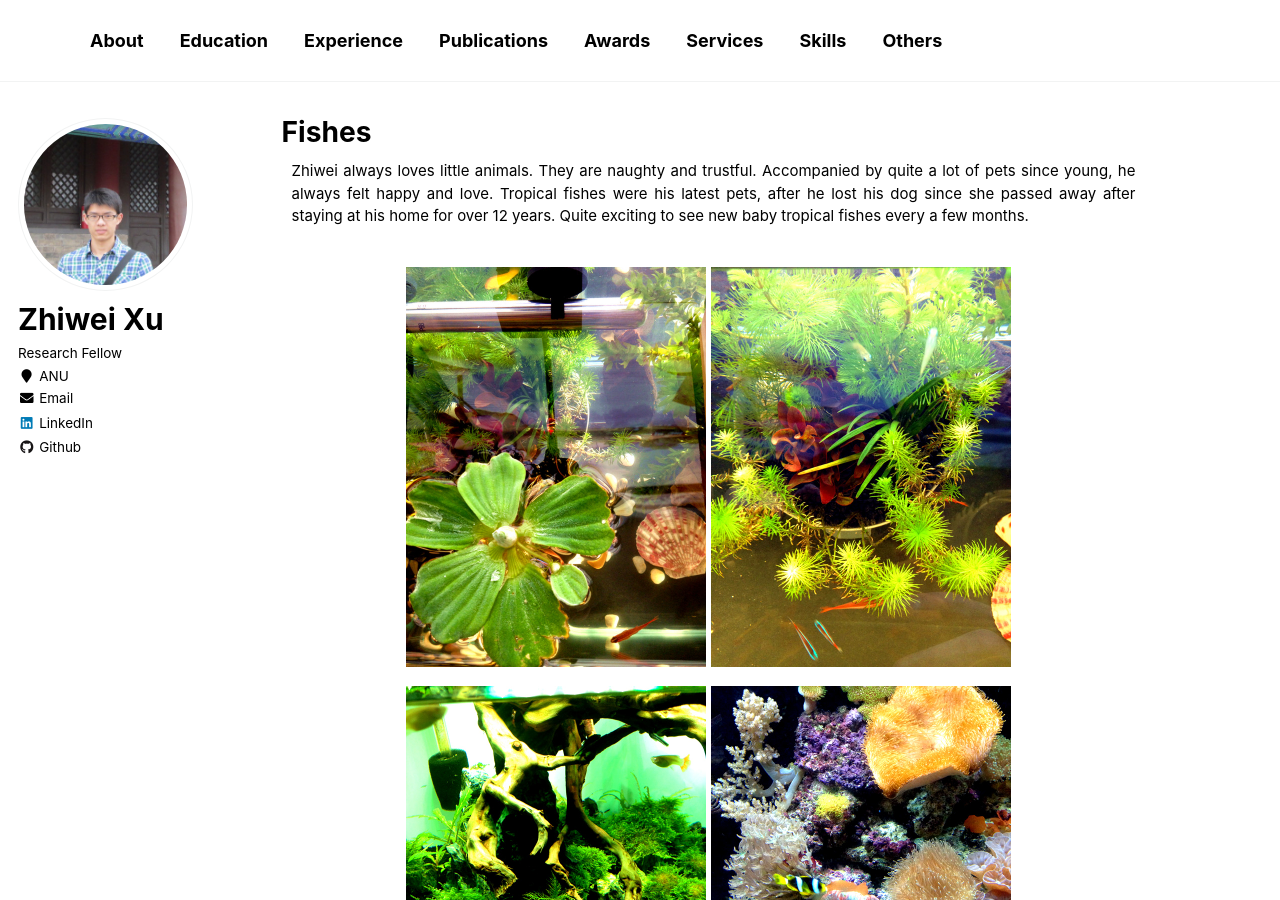
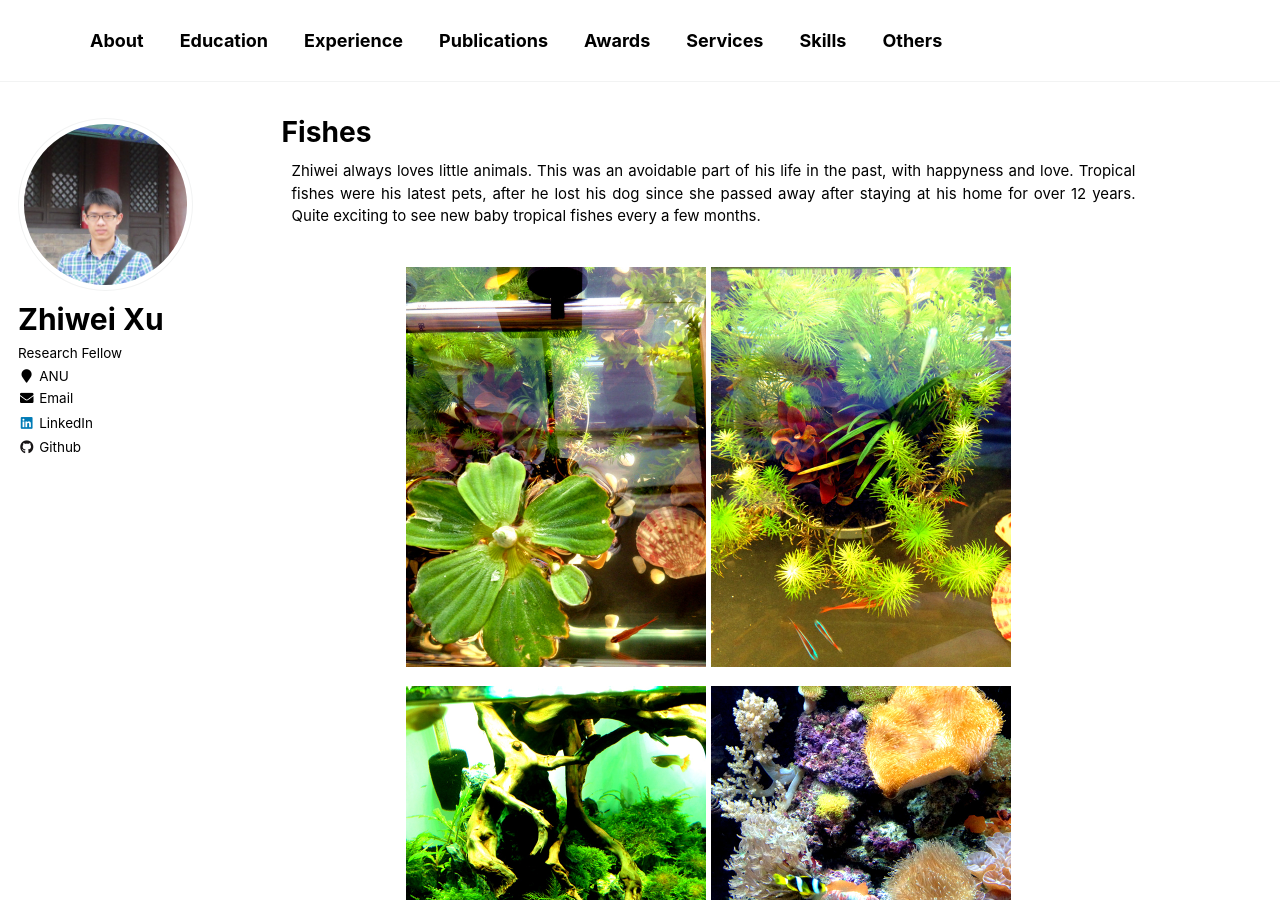
Before and after one commit to zwxu064/zwxu064.github.io, a Jekyll site: the page built from _pages/fishes.html, in a window 1280 px wide and 900 px high. Built offline with Jekyll 4.4.1, drawn with Linux system fonts in a browser that asks for light colours.

Commit message:
Update fishes.html

```diff
--- a/_pages/fishes.html
+++ b/_pages/fishes.html
@@ -10,8 +10,7 @@ redirect_from:
 
 <section class="page__content" itemprop="text">
 <p class="alignlefttab">Zhiwei always loves little animals.
-   They are naughty and trustful.
-   Accompanied by quite a lot of pets since young, he always felt happy and love.
+   This was an avoidable part of his life in the past, with happyness and love.
    Tropical fishes were his latest pets, after he lost his dog since she passed away after staying at his home for over 12 years.
    Quite exciting to see new baby tropical fishes every a few months.</p>
 <div style="clear: both;"></div>
```
